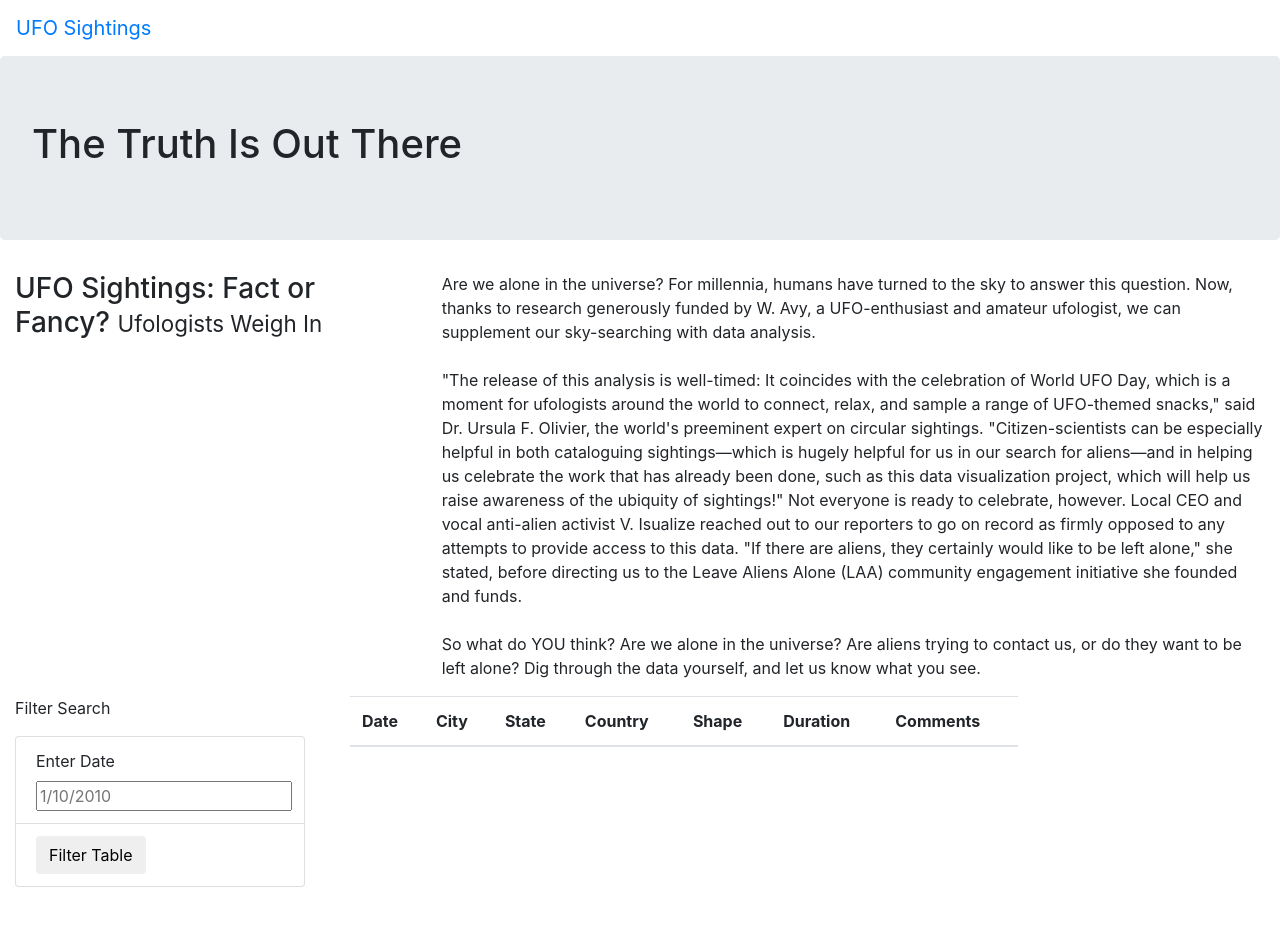
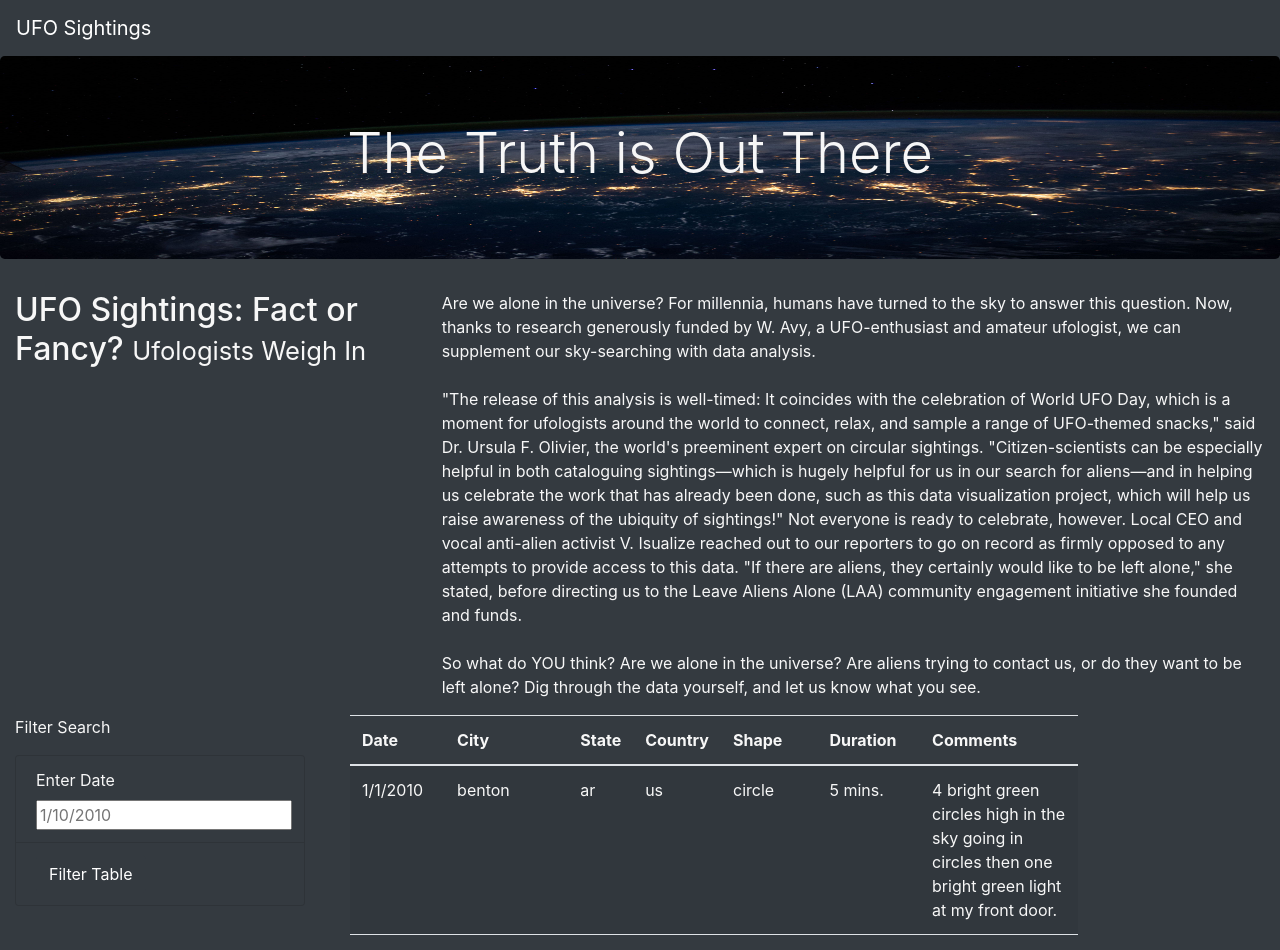
Before and after one commit to DarlenePenn/UFOs, a plain HTML site: page index.html in a window 1280 px wide. Shown: the top 950 px of the page. Before the commit the page ends 887 px from the top, so only its background shows below. Drawn offline with nearby package versions, Linux system fonts and the light colour scheme.

Commit message:
added style to html

```diff
--- a/index.html
+++ b/index.html
@@ -13,19 +13,19 @@
     />
     <link rel="stylesheet" href="static/css/style.css">
 </head>
-<body>
+<body class="bg-dark">
     <div class="wrapper">
-        <nav class="navbar navbar-expand-lg">
+        <nav class="navbar navbar-dark bg-dark navbar-expand-lg">
             <a class="navbar-brand" href="index.html">UFO Sightings</a>
 
         </nav>
         <div class="jumbotron">
-            <h1>The Truth Is Out There</h1>
+            <h1 class="display-4">The Truth is Out There</h1>
           </div>
         <div class="container-fluid">
             <div class="row">
                 <div class="col-md-4">
-                    <h3>UFO Sightings: Fact or Fancy? <small>Ufologists Weigh In</small></h3>
+                    <h2>UFO Sightings: Fact or Fancy? <small>Ufologists Weigh In</small></h2>
                 </div>
             <div class="col-md-8">
                 <p>Are we alone in the universe? For millennia, humans have turned to the sky to answer this question. Now, thanks to research generously funded by W. Avy, a UFO-enthusiast and amateur ufologist, we can supplement our sky-searching with data analysis.<br><br>
@@ -37,18 +37,19 @@
         <div class="container-fluid">
             <div class="row">
                 <div class="col-md-3">
-                    <form>
+                    <form class="bg-dark">
                         <p>Filter Search</p>
-                    </form>
-                    <ul class="list-group">
-                        <li class="list-group-item">
+                        <ul class="bg-dark list-group">
+                            <li class="bg-dark list-group-item">
                                 <label for="date">Enter Date</label>
                                 <input type="text" placeholder="1/10/2010" id="datetime" />
                             </li>
-                        <li class="list-group-item">
-                            <button id="filter-btn" type="button" class="btn btn-default">Filter Table</button>
+                            <li class="bg-dark list-group-item">
+                                <button id="filter-btn" type="button" class="btn btn-dark">Filter Table
+                                </button>
                             </li>
                         </ul>
+                    </form>
                 </div>
                 <div class="col-md-9">
                     <div class="col-md-9">
@@ -71,6 +72,8 @@
             </div>
         </div>
     </div>
-
+    <script src="https://cdnjs.cloudflare.com/ajax/libs/d3/4.11.0/d3.js"></script>
+    <script src="js/data.js"></script>
+    <script src="js/app.js"></script>
 </body>
 </html>
--- a/static/css/style.css
+++ b/static/css/style.css
@@ -0,0 +1,8 @@
+body {
+    color: #f7f7f7;
+  }
+  .jumbotron {
+    background-image: url("../../images/nasa.jpg");
+    background-size: 100% 100%;
+    text-align: center;
+  }
```
Also changed, not shown: images/nasa.jpg (added). Lines whose indentation alone changed are shown as unchanged.
